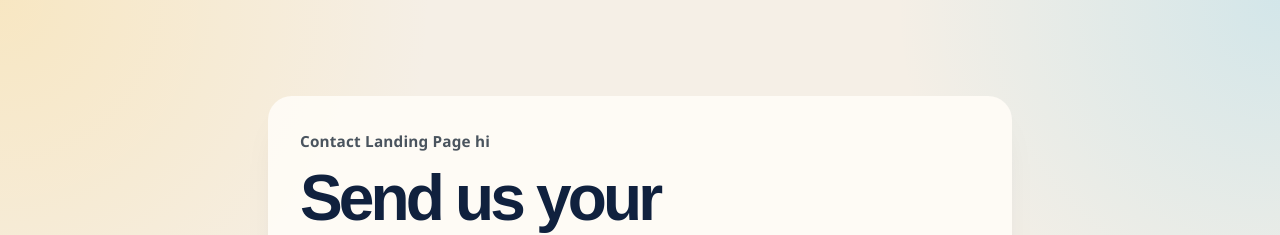
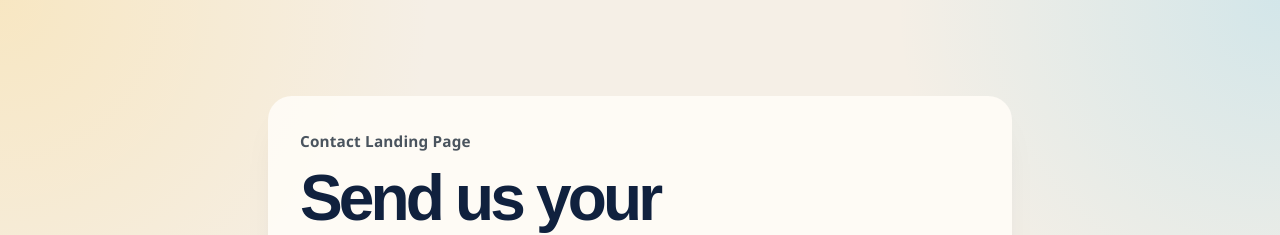
Before and after one commit to Amogh-Hegde/react-devops-cicd, a React (Vite) app: page / in a window 1280 px wide. Shown: the top 235 px of the page. Built offline with nearby package versions, Linux system fonts and the light colour scheme; no server answers.

Commit message:
jenkins fix

```diff
--- a/src/App.jsx
+++ b/src/App.jsx
@@ -79,7 +79,7 @@ function App() {
         }}
       >
         <p style={{ margin: 0, fontSize: '0.85rem', fontWeight: 700 }}>
-          Contact Landing Page hi
+          Contact Landing Page
         </p>
         <h1 style={{ marginTop: '12px', marginBottom: '12px' }}>
           Send us your information
```
